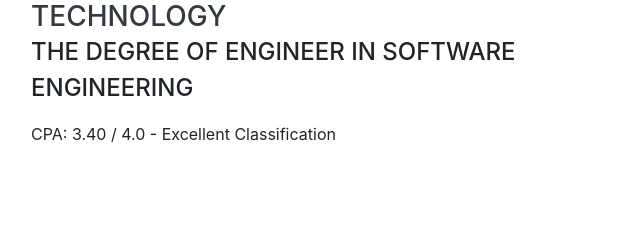
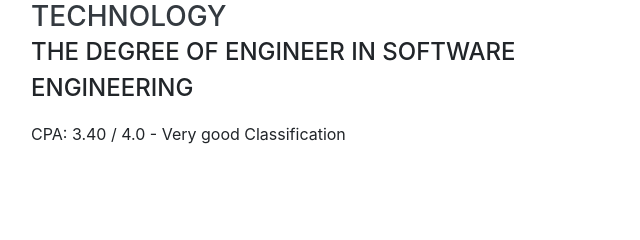
Before and after one commit to tranhoangduong1994/tranhoangduong1994.github.io, a website with bundled scripts: page index.html in a window 1280 px wide. Shown: the part 2340-2580 px from the top of the page, 289-929 px from the left. Built offline with nearby package versions, Linux system fonts and the light colour scheme; a web font is replaced by a local one.

Commit message:
minor fĩ

```diff
--- a/index.html
+++ b/index.html
@@ -274,7 +274,7 @@
                 The degree of Engineer in Software Engineering
               </div>
               <!-- <div>Computer Science - Web Development Track</div> -->
-              <p>CPA: 3.40 / 4.0 - Excellent Classification</p>
+              <p>CPA: 3.40 / 4.0 - Very good Classification</p>
             </div>
             <div class="resume-date text-md-right">
               <span class="text-primary">September 2012 - January 2018</span>
```
